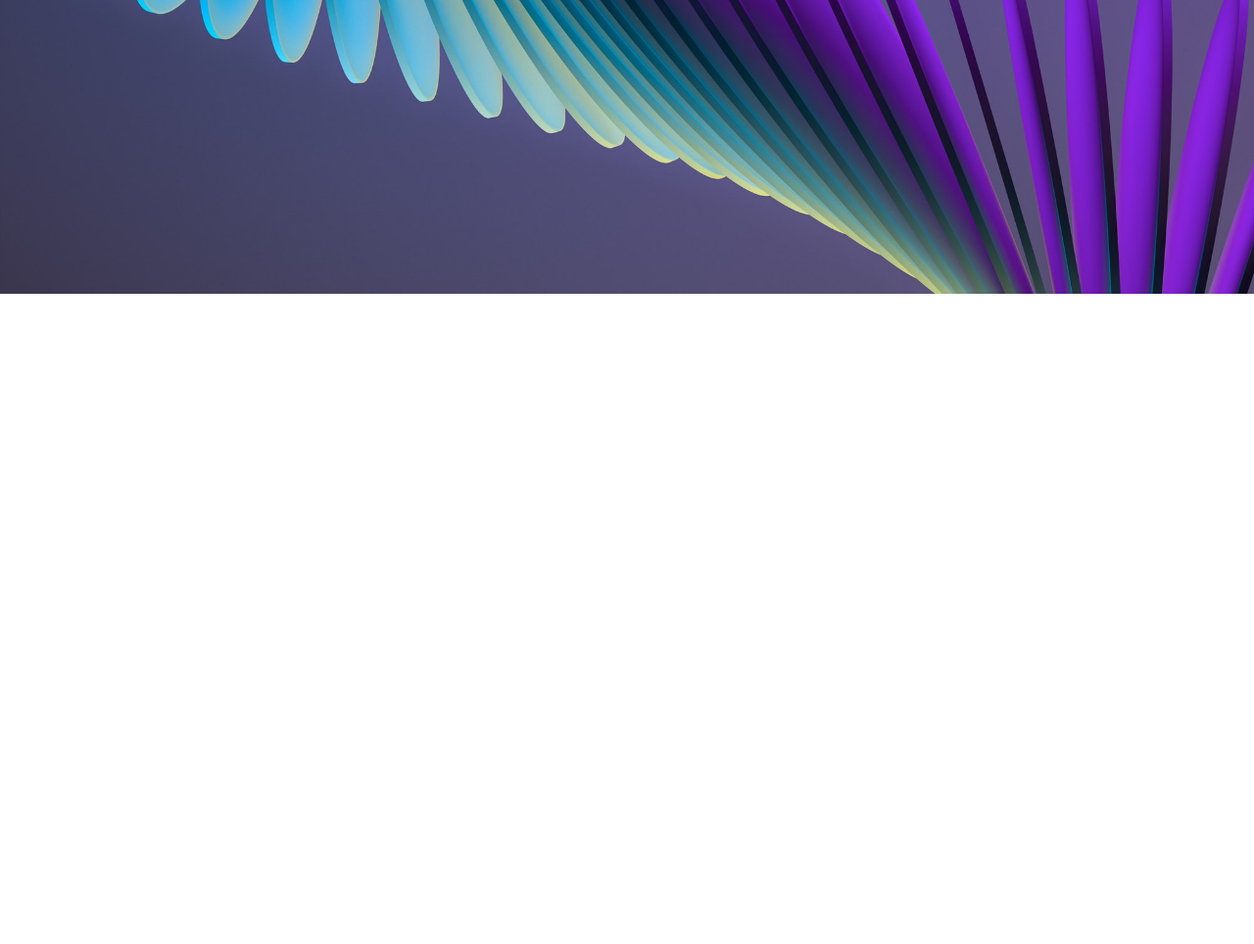
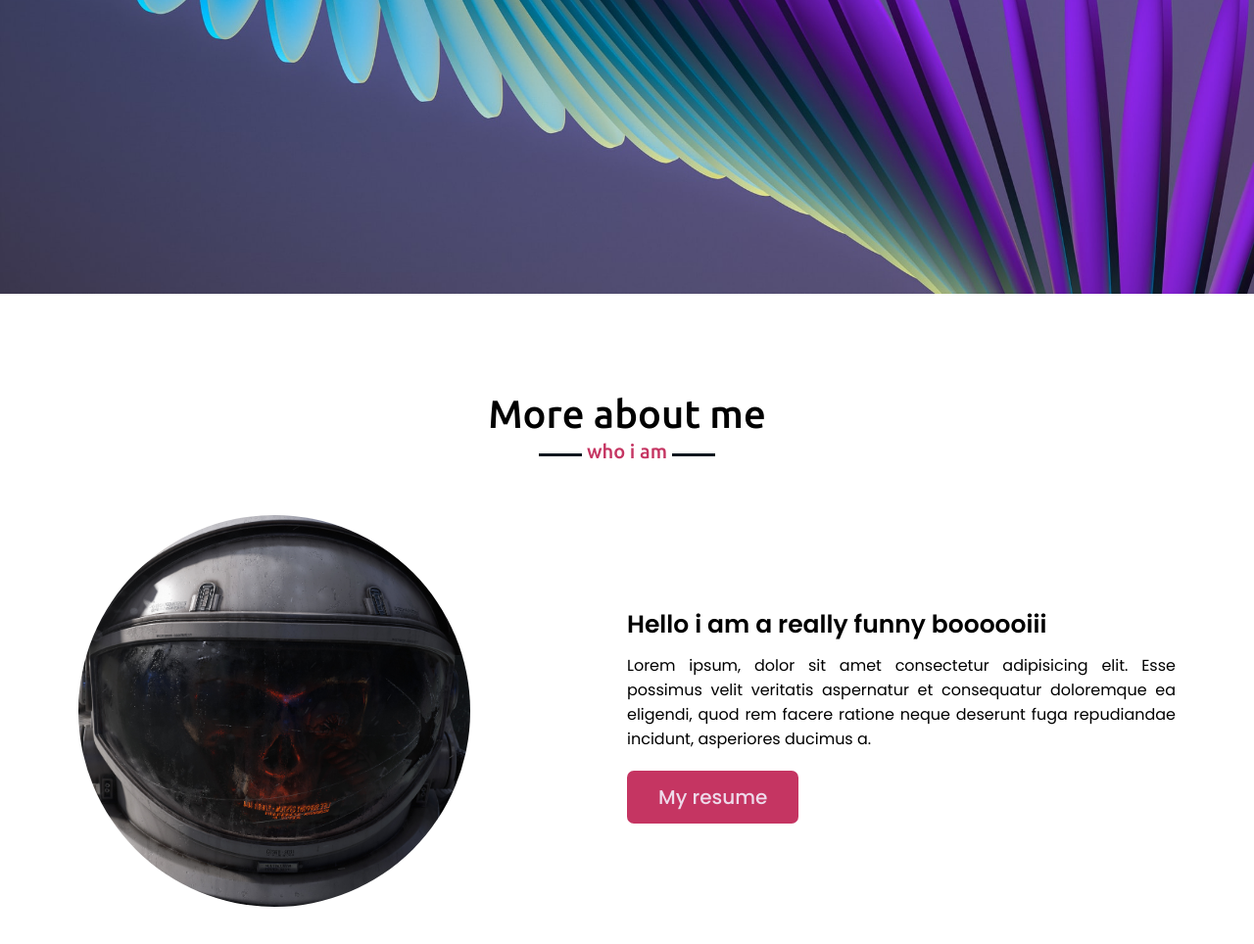
Before and after one commit to aderny-twc/my_page, a plain HTML site: page index.html in a window 1280 px wide. Shown: the part 500-1464 px from the top of the page at 98% size. Before the commit the page ends 800 px from the top, so only its background shows below. Drawn offline with nearby package versions, Linux system fonts and the light colour scheme.

Commit message:
Added 'about' template section. Added placeholder image for profile photo

```diff
--- a/css/style.css
+++ b/css/style.css
@@ -22,6 +22,7 @@
 
 /* NAVBAR STYLES */
 .navbar {
+    z-index: 999;
     position: fixed;
     width: 100%;
     font-family: 'Ubuntu', sans-serif;
@@ -113,8 +114,98 @@
 }
 
 
+/* ABOUT STYLES */
+section {
+    padding: 100px 0;
+}
+
+.about {
+    font-family: 'Poppins', sans-serif;
+}
+
+.about .title {
+    position: relative;
+    font-size: 40px;
+    font-weight: 500;
+    margin-bottom: 60px;
+    padding-bottom: 20px;
+    font-family: 'Ubuntu', sans-serif;
+    text-align: center;
+}
+
+.about .title::after {
+    content: "who i am";
+    font-size: 20px;
+    color: var(--accent-color);
+    position: absolute;
+    bottom: -12px;
+    left: 50%;
+    padding: 5px;
+    /* background: var(--accent-color); */
+    background: #fff;
+    transform: translateX(-50%);
+}
 
 
+.about .title::before {
+    content: "";
+    position: absolute;
+    bottom: 0px;
+    left: 50%;
+    width: 180px;
+    height: 3px;
+    background: var(--main-bg-color);
+    transform: translateX(-50%);
+}
+
+.about .about-content {
+    display: flex;
+    flex-wrap: wrap;
+    align-items: center;
+    justify-content: space-between;
+}
+
+.about .about-content .left {
+    width: 40%;
+}
+
+.about .about-content .left img {
+    width: 400px;
+    height: 400px;
+    object-fit: cover;
+    border-radius: 50%;
+}
+
+.about .about-content .right {
+    width: 50%;
+}
+
+.about .about-content .right .text {
+    font-size: 25px;
+    font-weight: 600;
+    margin-bottom: 10px;
+}
+
+.about .about-content .right p {
+    text-align: justify;
+}
+
+.about .about-content .right a {
+    display: inline-block;
+    background: var(--accent-color);
+    color: var(--logo-color);
+    font-size: 20px;
+    font-weight: 500;
+    padding: 10px 30px;
+    margin-top: 20px;
+    border-radius: 7px;
+    border: 2px solid var(--accent-color);
+}
+
+.about .about-content .right a:hover {
+    color: var(--accent-color);
+    background: none;
+}
 
 /* RESPONSIVE VERSION STYLES */
 @media (max-width: 1104px) {
--- a/index.html
+++ b/index.html
@@ -43,7 +43,22 @@
     </section>
 
     <!-- ABOUT ME -->
+    <section class="about" id="about">
+        <div class="max-width">
+            <h2 class="title">More about me</h2>
+            <div class="about-content">
+                <div class="column left">
+                    <img src="images/profile_placeholder.jpg" alt="">
+                </div>
+                <div class="column right">
+                    <div class="text">Hello i am a really funny boooooiii</div>
+                    <p>Lorem ipsum, dolor sit amet consectetur adipisicing elit. Esse possimus velit veritatis aspernatur et consequatur doloremque ea eligendi, quod rem facere ratione neque deserunt fuga repudiandae incidunt, asperiores ducimus a.</p>
+                    <a href="#">My resume</a>
+                </div>
+            </div>
 
+        </div>
+    </section>
 
 
 
```
Also changed, not shown: images/profile_placeholder.jpg (added).
